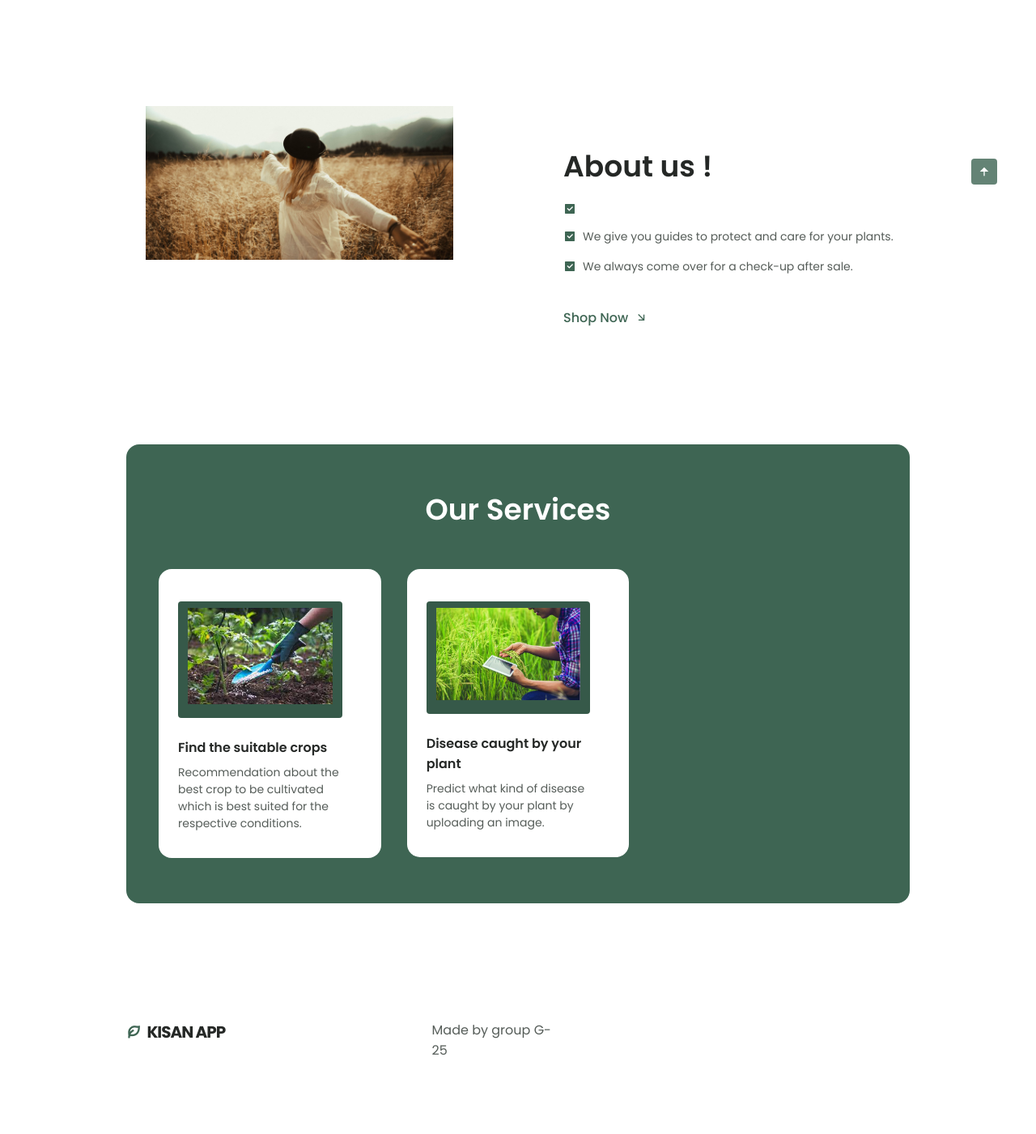
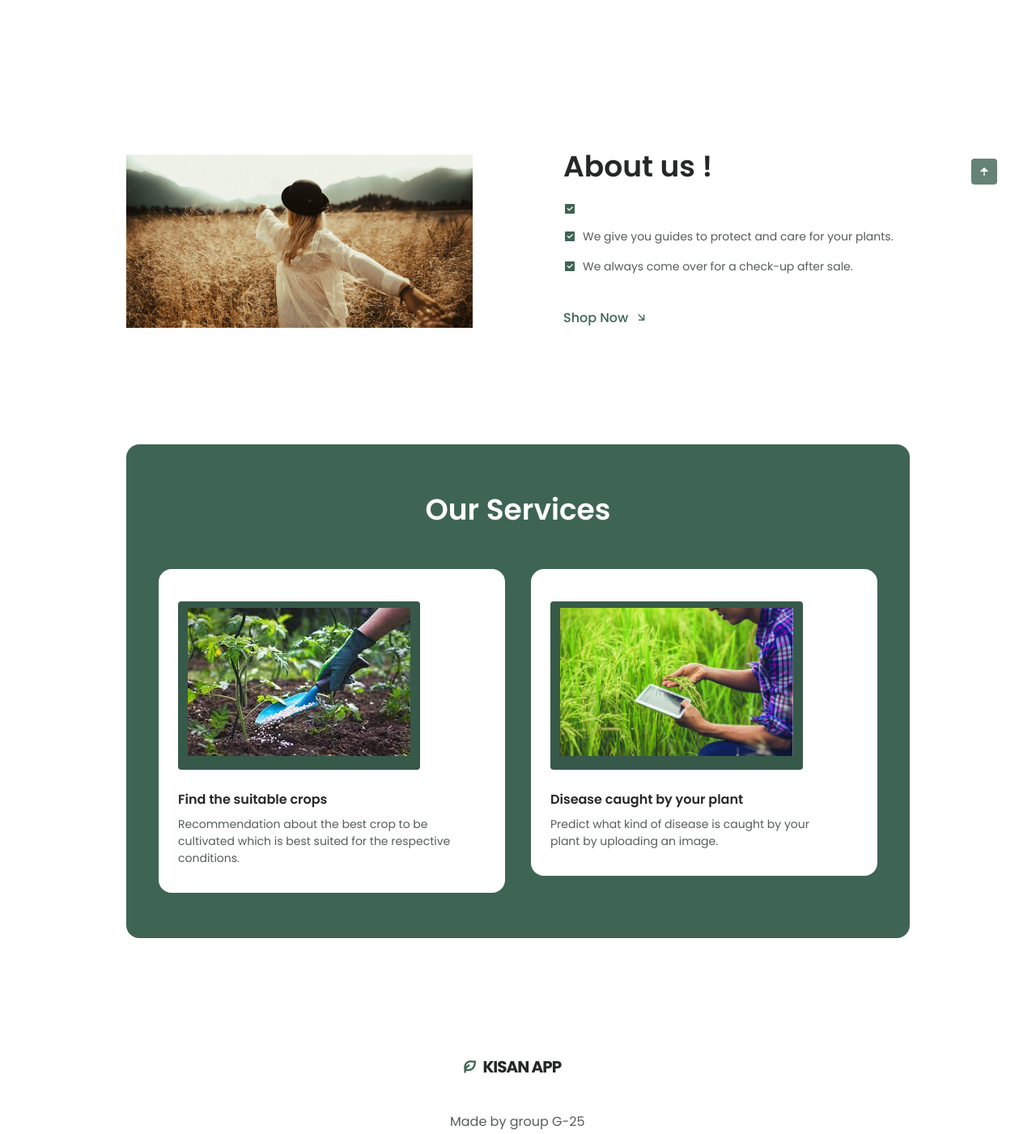
Before and after one commit to joshitaverma20/Major_project, a plain HTML site: page index.html in a window 1280 px wide. Shown: the part 812-2213 px from the top of the page at 81% size. Before the commit the page ends 2158 px from the top, so only its background shows below. Drawn offline with nearby package versions, Linux system fonts and the light colour scheme.

Commit message:
minor style fixes

```diff
--- a/assets/css/styles.css
+++ b/assets/css/styles.css
@@ -720,6 +720,7 @@ the website, in dark theme
 /*=============== FOOTER ===============*/
 .footer__container{
   row-gap: 3rem;
+  padding-left: 25rem;
 }
 
 .footer__logo{
@@ -732,6 +733,7 @@ the website, in dark theme
   letter-spacing: -1px;
   margin-bottom: var(--mb-2-5);
   transition: .3s;
+  padding-left: 15px;
 }
 
 .footer__logo-icon{
@@ -970,18 +972,25 @@ the website, in dark theme
     padding: 13rem 0 5rem;
   }
   .home__img{
-    width: 350px;
+    width: 500px;
+    margin-top: -190px;
+    margin-left: 120px;
   }
   .home__description{
     padding-right: 7rem;
   }
 
   .about__img{
-    width: 380px;
+    width: 460px;
+    margin-top: 60px;
+  }
+
+  .second {
+    width: 288px;
   }
 
   .steps__container{
-    grid-template-columns: repeat(3, 1fr);
+    grid-template-columns: repeat(2, 1fr);
   }
   .steps__bg{
     padding: 3.5rem 2.5rem;
--- a/index.html
+++ b/index.html
@@ -142,7 +142,7 @@
 
         <!--==================== FOOTER ====================-->
         <footer class="footer section">
-            <div class="footer__container container grid">
+            <div class="footer__container container">
                 <div class="footer__content">
                     <a href="#" class="footer__logo">
                         <i class="ri-leaf-line footer__logo-icon"></i> Kisan App
```
